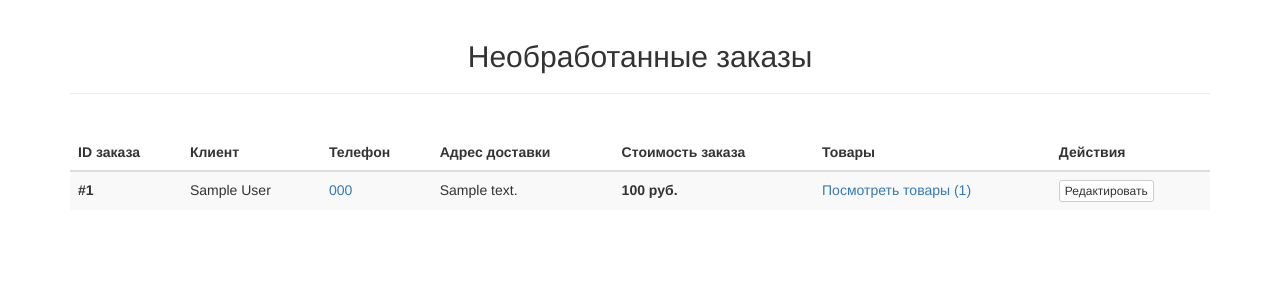
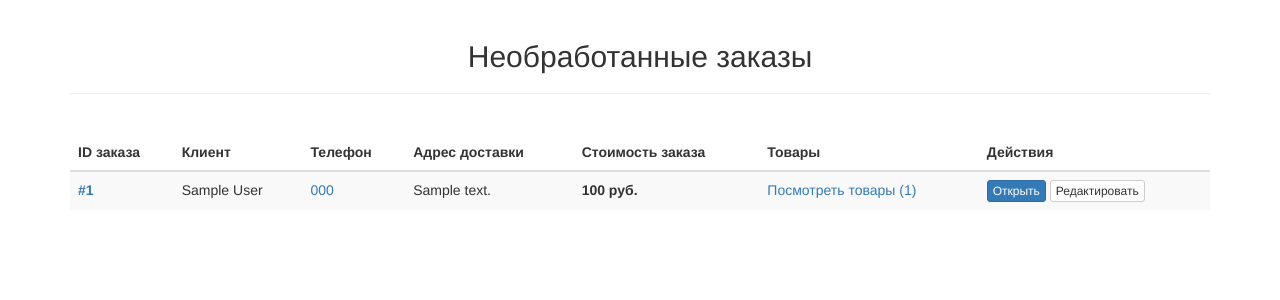
Before and after one commit to Denischerov2312/STAR_BURGET_2, a Django app: page /manager/orders/ in a window 1280 px wide. Shown: the part 52-352 px from the top of the page. Run offline with Django 3.2, Linux system fonts and the light colour scheme; a user stored in the database is signed in; tables that the repository leaves empty hold one stand-in row (values such as "Sample post"); parts of the project's set-up code (start-up, migrations or seed data) failed here and were passed over; some libraries are stand-ins or nearby versions.

Commit message:
Добавил возможность перейти в заказ, из страницы списка заказов

```diff
--- a/restaurateur/templates/order_items.html
+++ b/restaurateur/templates/order_items.html
@@ -26,7 +26,11 @@
       <tbody>
         {% for order in order_items %}
           <tr>
-            <td><strong>#{{ order.id }}</strong></td>
+            <td>
+              <a href="{% url 'restaurateur:view_order' order.id %}">
+                <strong>#{{ order.id }}</strong>
+              </a>
+            </td>
             <td>{{ order.firstname }} {{ order.lastname }}</td>
             <td>
               {% if order.phonenumber %}
@@ -50,6 +54,9 @@
               </details>
             </td>
             <td>
+              <a href="{% url 'restaurateur:view_order' order.id %}" class="btn btn-xs btn-primary">
+                Открыть
+              </a>
               <a href="{% url 'admin:foodcartapp_order_change' order.id %}?next={{ request.path|urlencode }}" class="btn btn-xs btn-default">
                 Редактировать
               </a>
```
